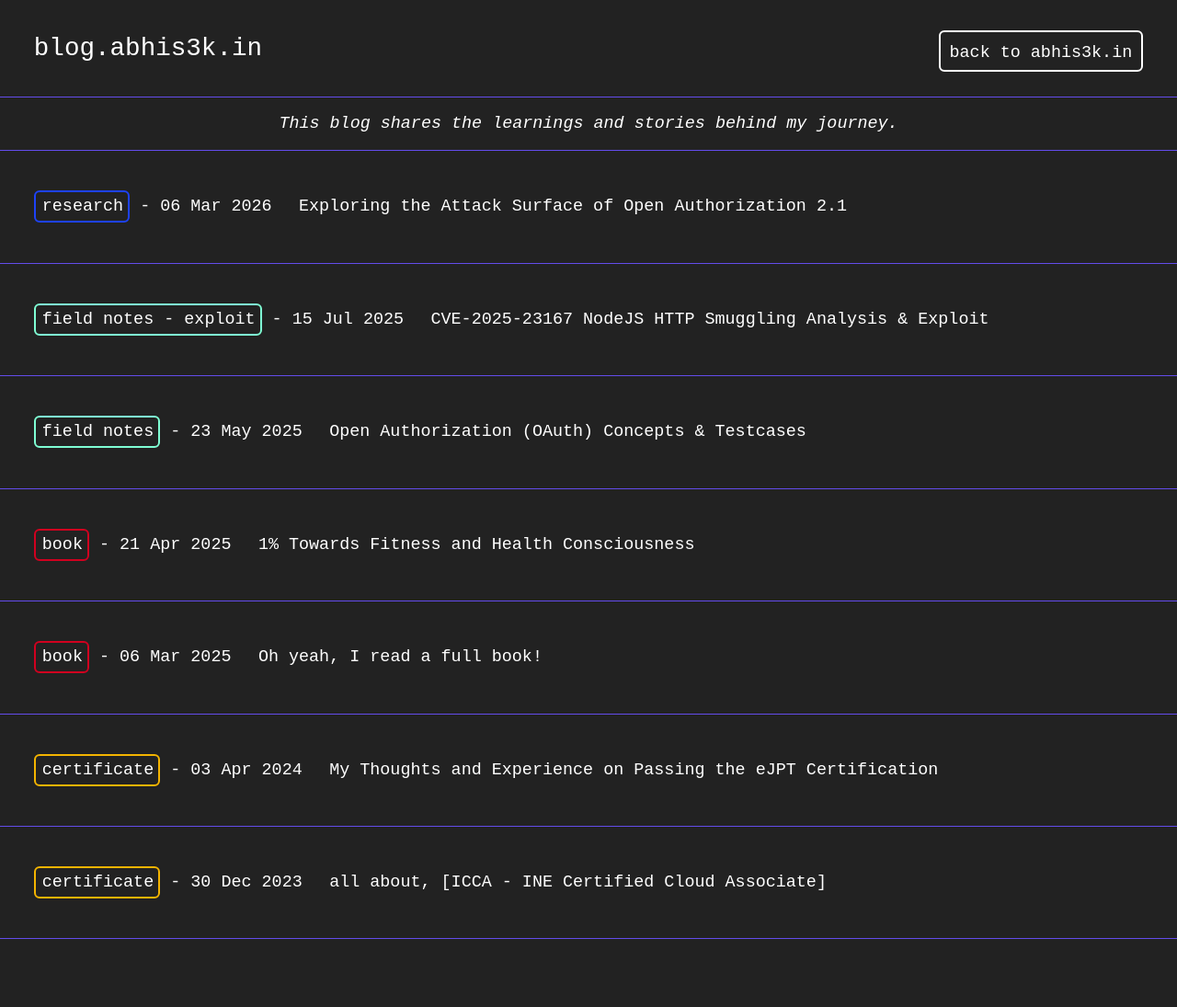
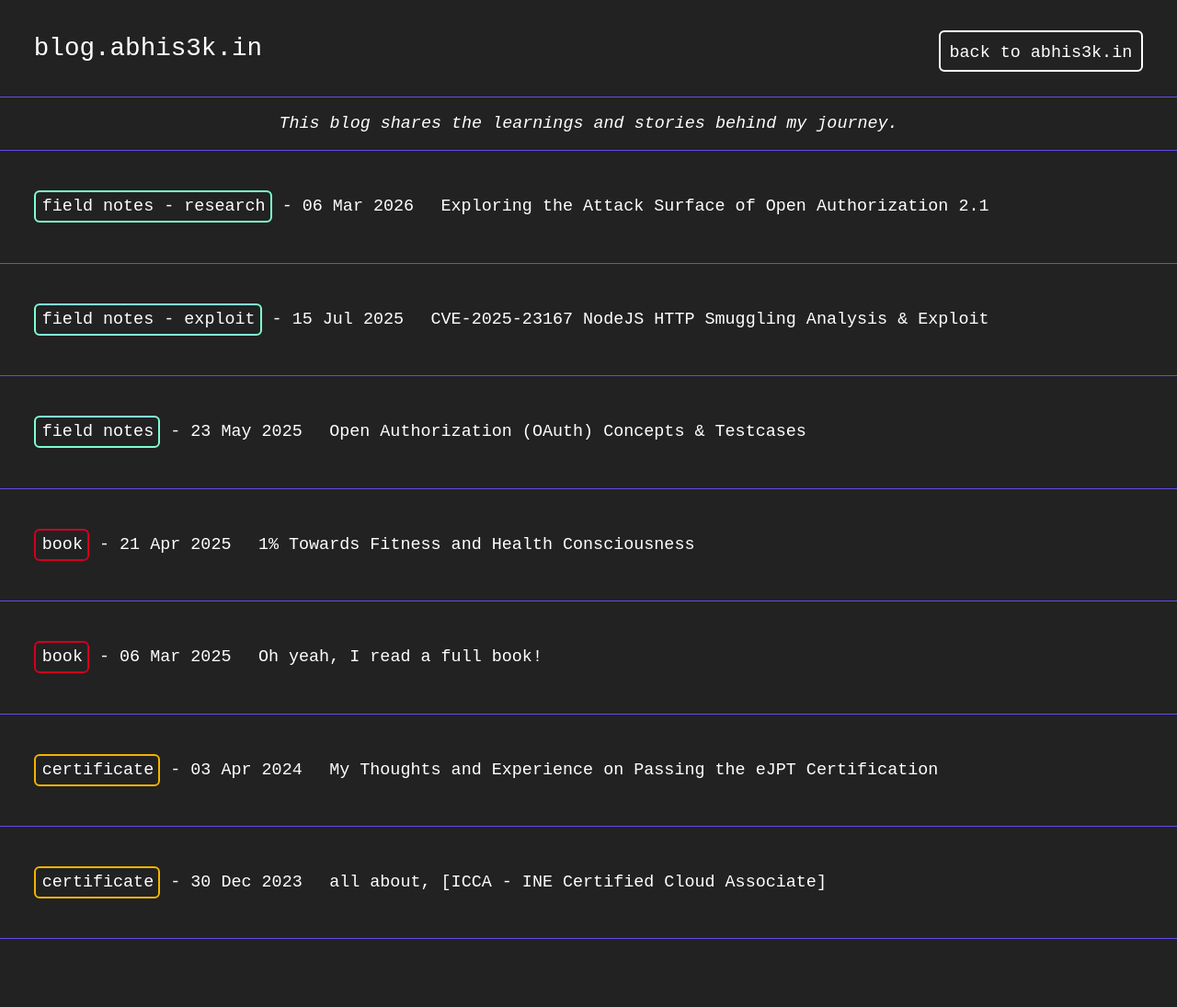
Before and after one commit to abhisek3122/blog.abhis3k.in, a Jekyll site: the page built from index.html, in a window 1280 px wide. Shown: the whole page at 92% size. Built offline with Jekyll 4.4.1, drawn with Linux system fonts in a browser that asks for light colours; some web fonts are replaced; the list of posts is cut into pages by our own code.

Commit message:
Update categories and priority-tag in blog post

```diff
--- a/_posts/2026-03-06-exploring-the-attack-surface-of-oauth-2-1.md
+++ b/_posts/2026-03-06-exploring-the-attack-surface-of-oauth-2-1.md
@@ -3,8 +3,8 @@
 title:  "Exploring the Attack Surface of Open Authorization 2.1"
 post-title:  "Exploring the Attack Surface of Open Authorization 2.1"
 date:   2026-03-06 10:30:00 +0530
-categories: research
-priority-tag: <span class="priority" style="border-color:#1E42F7">research</span>
+categories: field notes
+priority-tag: <span class="priority" style="border-color:#7FFFD4">field notes - research</span>
 twitter-image: /assets/posts/2026-03-06-exploring-the-attack-surface-of-oauth-2.1/main.png
 ---
 
```
